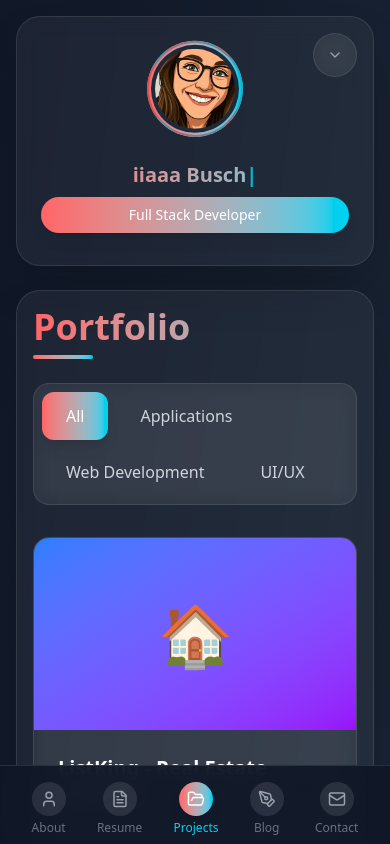
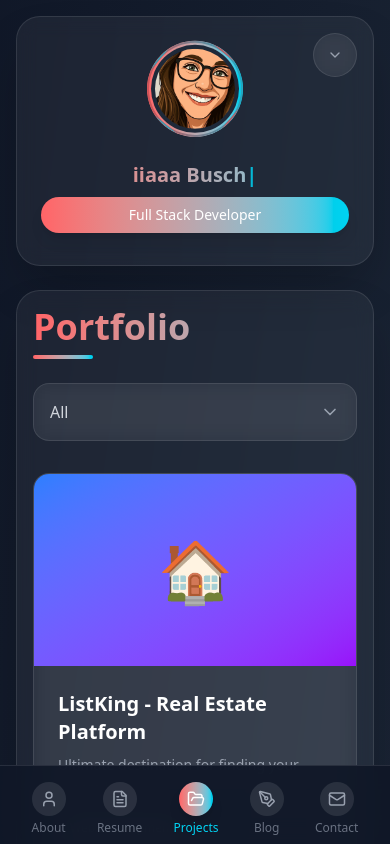
Before and after one commit to DBusch-Developer/developer-portfolio, a React (Vite) app in the folder client/: page / in a window 390 px wide. Both pictures are taken after a click on the button "Projects". Shown: the top 844 px of the page. Built offline with nearby package versions, Linux system fonts and the light colour scheme.

Commit message:
Replace filter tabs with dropdown to improve mobile UX.

```diff
--- a/client/src/App.jsx
+++ b/client/src/App.jsx
@@ -62,7 +62,7 @@ function App() {
       <div className="min-h-screen p-4 md:p-10">
         <div className="max-w-7xl mx-auto flex flex-col lg:flex-row gap-6">
           <Sidebar />
-          <main className="flex-1 glass rounded-3xl p-4 md:p-6 lg:p-8 shadow-2xl mb-20 md:mb-0">
+          <main className="flex-1 glass rounded-3xl p-4 md:p-6 lg:p-8 shadow-2xl mb-20 md:mb-0 relative">
             <Navigation
               activeSection={activeSection}
               setActiveSection={setActiveSection}
--- /dev/null
+++ b/client/src/components/FilterDropdown.jsx
@@ -0,0 +1,71 @@
+import { ChevronDown, Check } from 'lucide-react';
+
+const FilterDropdown = ({
+  isOpen,
+  onToggle,
+  selectedFilter,
+  onFilterChange,
+  filters
+}) => {
+
+  const handleFilterSelect = (filter) => {
+    onFilterChange(filter);
+    onToggle(); // Close dropdown after selection
+  };
+
+  return (
+    <div className="relative mb-8">
+      {/* Filter Select Button */}
+      <button
+        onClick={onToggle}
+        className="w-full glass rounded-2xl p-4 flex items-center justify-between hover:bg-white/10 transition-all duration-300 bg-white/5 backdrop-blur-md border border-white/10"
+      >
+        <span className="text-gray-300 font-medium">{selectedFilter}</span>
+        <div className="text-gray-400">
+          <ChevronDown size={20} />
+        </div>
+      </button>
+
+      {/* Dropdown Content - With website background layer */}
+      {isOpen && (
+        <div className="absolute top-full left-0 right-0 mt-2 z-50">
+          {/* Background layer that matches website background */}
+          <div className="absolute inset-0 bg-gradient-to-br from-gray-900 to-gray-800 glass rounded-2xl"></div>
+          {/* Glass layer on top */}
+          <div className="relative glass rounded-2xl p-2 shadow-2xl backdrop-blur-md border border-white/10">
+            <div className="space-y-1">
+              {filters.map((filter) => {
+                const isSelected = selectedFilter === filter;
+                return (
+                  <button
+                    key={filter}
+                    onClick={() => handleFilterSelect(filter)}
+                    className={`w-full flex items-center justify-between p-3 rounded-xl transition-all duration-200 text-left ${
+                      isSelected
+                        ? 'gradient-bg text-white shadow-lg'
+                        : 'hover:bg-white/10 text-gray-300'
+                    }`}
+                  >
+                    <span className="font-medium">{filter}</span>
+                    {isSelected && <Check size={16} />}
+                  </button>
+                );
+              })}
+            </div>
+          </div>
+        </div>
+      )}
+
+      {/* Invisible backdrop to close dropdown when clicking outside */}
+      {isOpen && (
+        <div
+          onClick={onToggle}
+          className="fixed inset-0 z-40"
+          style={{ background: 'transparent' }}
+        />
+      )}
+    </div>
+  );
+};
+
+export default FilterDropdown;
--- a/client/src/pages/Projects.jsx
+++ b/client/src/pages/Projects.jsx
@@ -1,17 +1,25 @@
 import { useState } from 'react'
 import { motion, AnimatePresence } from 'framer-motion'
 import projects from '../data/Projects'
+import FilterDropdown from '../components/FilterDropdown'
 
 const Projects = () => {
   const [activeFilter, setActiveFilter] = useState('All')
+  const [isDropdownOpen, setIsDropdownOpen] = useState(false)
 
   const filters = ['All', 'Applications', 'Web Development', 'UI/UX']
-
-
 
   const filteredProjects = activeFilter === 'All'
     ? projects
     : projects.filter(project => project.category === activeFilter)
+
+  const handleFilterChange = (filter) => {
+    setActiveFilter(filter)
+  }
+
+  const toggleDropdown = () => {
+    setIsDropdownOpen(!isDropdownOpen)
+  }
 
   return (
     <div>
@@ -29,29 +37,14 @@ const Projects = () => {
         />
       </motion.h2>
 
-      {/* Filter Tabs */}
-      <motion.div
-        initial={{ opacity: 0, y: 20 }}
-        animate={{ opacity: 1, y: 0 }}
-        transition={{ delay: 0.2 }}
-        className="glass rounded-2xl p-2 mb-8 flex flex-wrap gap-2"
-      >
-        {filters.map((filter) => (
-          <motion.button
-            key={filter}
-            onClick={() => setActiveFilter(filter)}
-            className={`px-6 py-3 rounded-xl font-medium transition-all duration-300 ${
-              activeFilter === filter
-                ? 'gradient-bg text-white shadow-lg'
-                : 'text-gray-300 hover:bg-white/10 hover:text-white'
-            }`}
-            whileHover={{ scale: 1.05 }}
-            whileTap={{ scale: 0.95 }}
-          >
-            {filter}
-          </motion.button>
-        ))}
-      </motion.div>
+      {/* Filter Dropdown */}
+      <FilterDropdown
+        isOpen={isDropdownOpen}
+        onToggle={toggleDropdown}
+        selectedFilter={activeFilter}
+        onFilterChange={handleFilterChange}
+        filters={filters}
+      />
 
       {/* Projects Grid */}
       <motion.div
```
